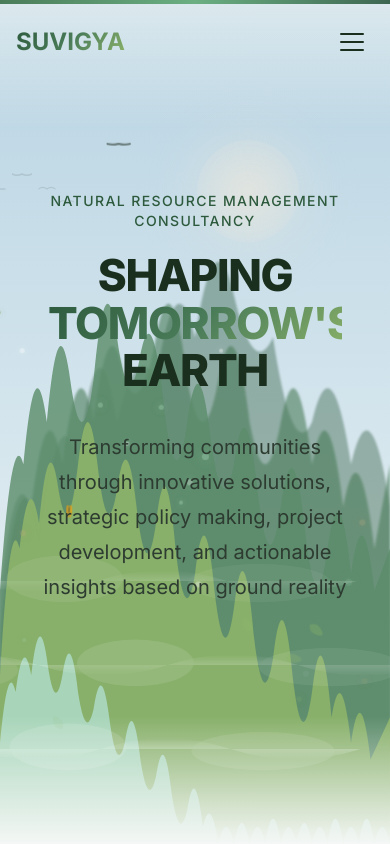
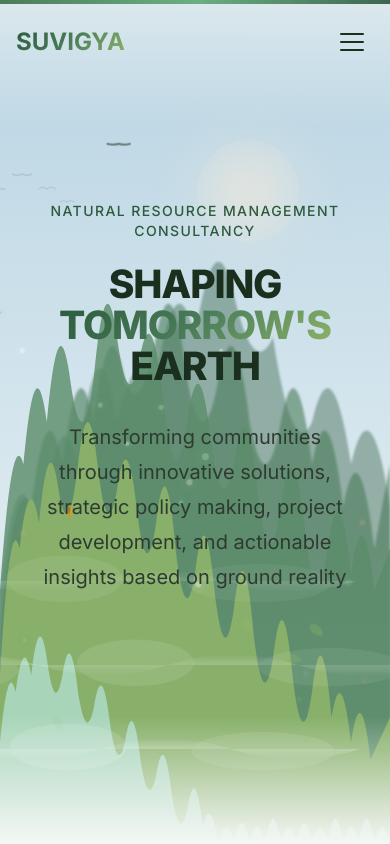
Before and after one commit to SuvigyaConsulting/suvigya-website, a Next.js app: page / in a window 390 px wide. Shown: the top 844 px of the page. Built offline with nearby package versions, Linux system fonts and the light colour scheme.

Commit message:
fix(hero): reduce hero text clamp minimum for mobile viewports
Lower text-hero from 2.75rem to 2rem minimum
Lower text-display from 2rem to 1.75rem minimum

Prevents TOMORROW'S from being clipped on small screens

```diff
--- a/tailwind.config.js
+++ b/tailwind.config.js
@@ -134,8 +134,8 @@ module.exports = {
         display: ['var(--font-display)', 'var(--font-inter)', 'system-ui', 'sans-serif'],
       },
       fontSize: {
-        'hero': ['clamp(2.75rem, 10vw, 10rem)', { lineHeight: '0.95', letterSpacing: '-0.03em' }],
-        'display': ['clamp(2rem, 7vw, 6rem)', { lineHeight: '1.0', letterSpacing: '-0.02em' }],
+        'hero': ['clamp(2rem, 10vw, 10rem)', { lineHeight: '0.95', letterSpacing: '-0.03em' }],
+        'display': ['clamp(1.75rem, 7vw, 6rem)', { lineHeight: '1.0', letterSpacing: '-0.02em' }],
         'title': ['clamp(2rem, 4vw, 3.5rem)', { lineHeight: '1.1', letterSpacing: '-0.02em' }],
         'subtitle': ['clamp(1.25rem, 2vw, 1.75rem)', { lineHeight: '1.4' }],
       },
```
